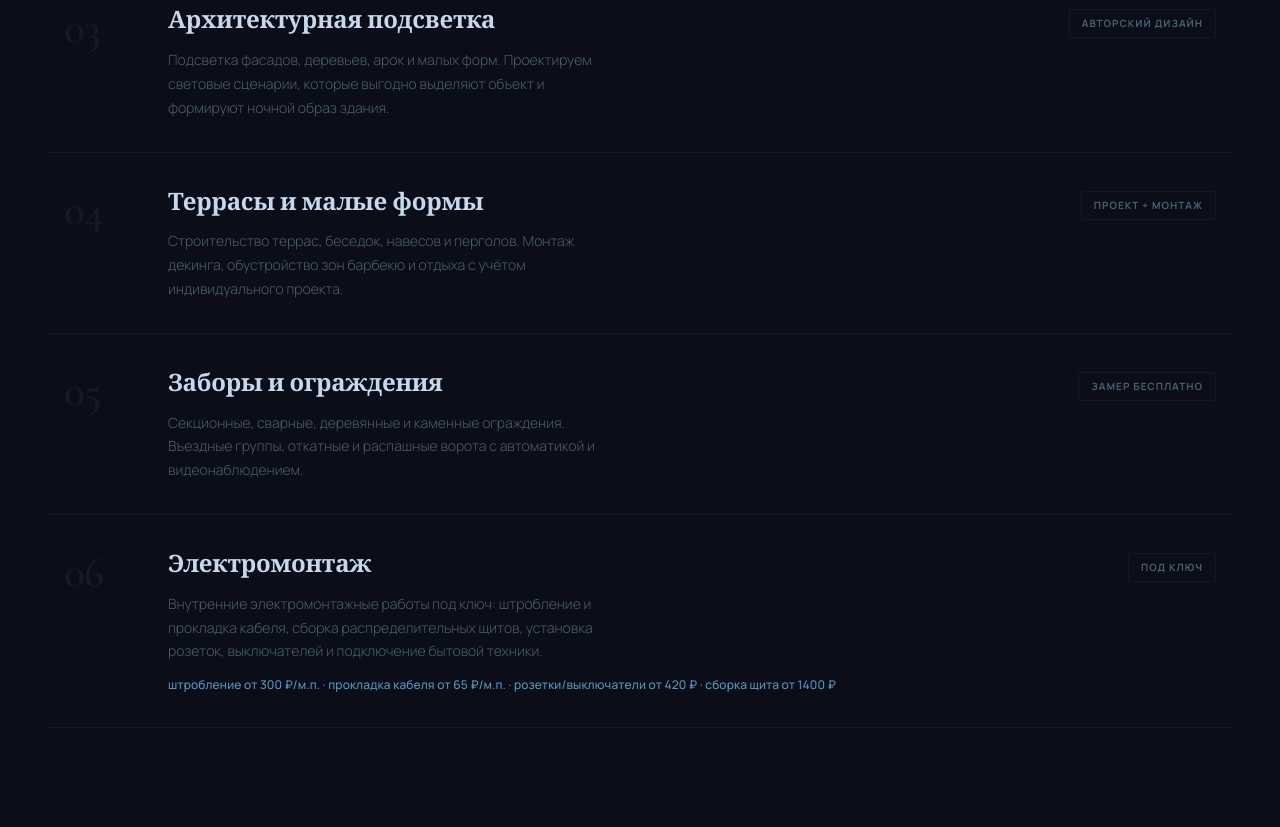
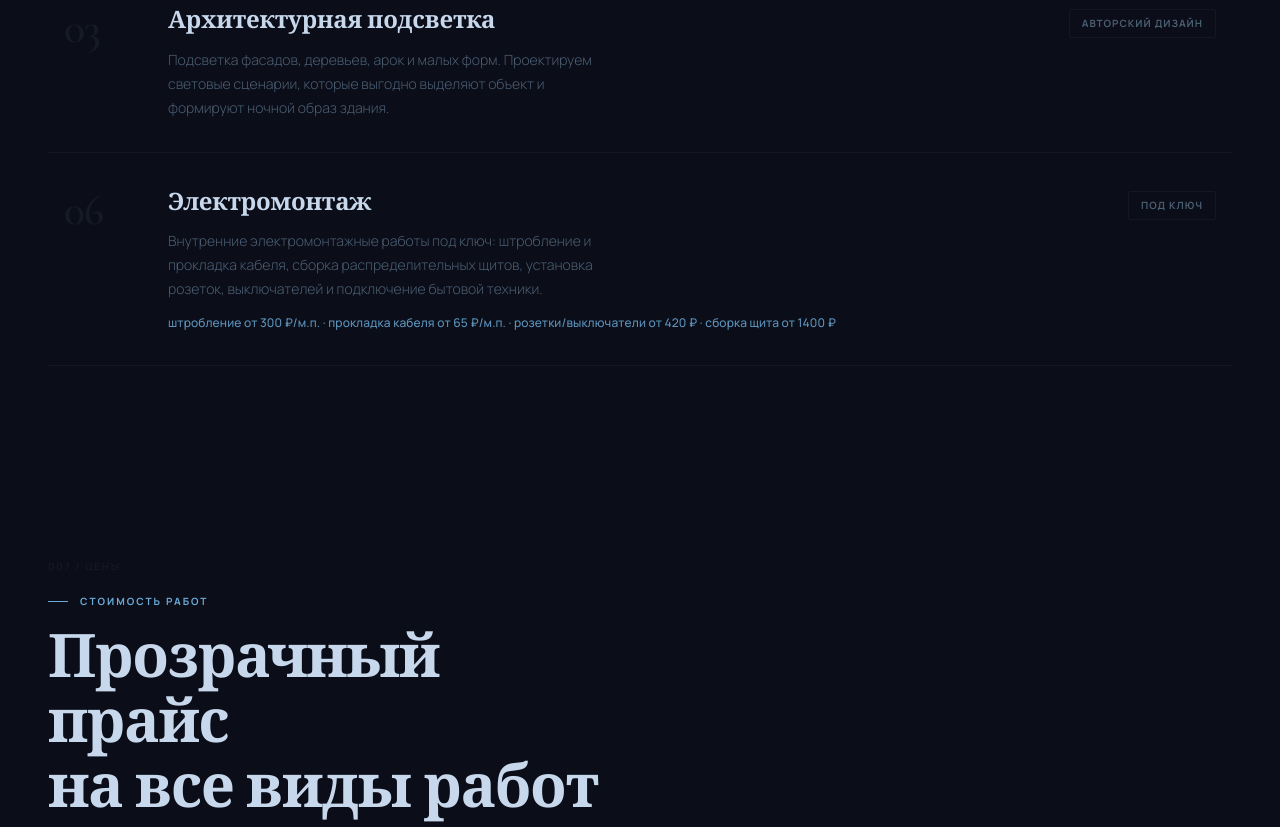
Before and after one commit to lumoon44/construction-team-website, a website: page index.html in a window 1280 px wide. Shown: the part 2393-3220 px from the top of the page. Drawn offline with nearby package versions, Linux system fonts and the light colour scheme.

Commit message:
Update index.html

```diff
--- a/index.html
+++ b/index.html
@@ -318,32 +318,6 @@
           </p>
         </div>
         <span class="service-row__tag">Авторский дизайн</span>
-      </div>
-
-      <div class="service-row" data-reveal data-reveal-delay="240">
-        <span class="service-row__num">04</span>
-        <div class="service-row__body">
-          <h3 class="service-row__title">Террасы и малые формы</h3>
-          <p class="service-row__text">
-            Строительство террас, беседок, навесов и перголов. Монтаж
-            декинга, обустройство зон барбекю и отдыха с учётом
-            индивидуального проекта.
-          </p>
-        </div>
-        <span class="service-row__tag">Проект + монтаж</span>
-      </div>
-
-      <div class="service-row" data-reveal data-reveal-delay="300">
-        <span class="service-row__num">05</span>
-        <div class="service-row__body">
-          <h3 class="service-row__title">Заборы и ограждения</h3>
-          <p class="service-row__text">
-            Секционные, сварные, деревянные и каменные ограждения.
-            Въездные группы, откатные и распашные ворота с автоматикой
-            и видеонаблюдением.
-          </p>
-        </div>
-        <span class="service-row__tag">Замер бесплатно</span>
       </div>
 
       <div class="service-row" data-reveal data-reveal-delay="360">
```
